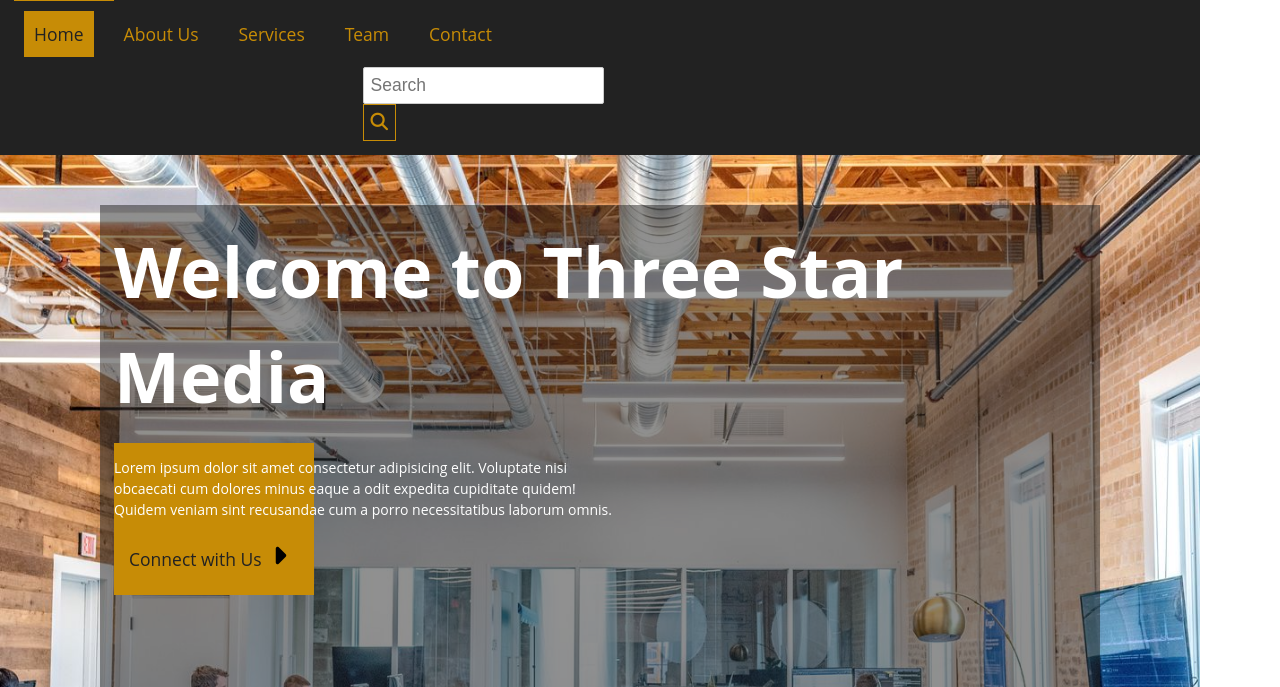
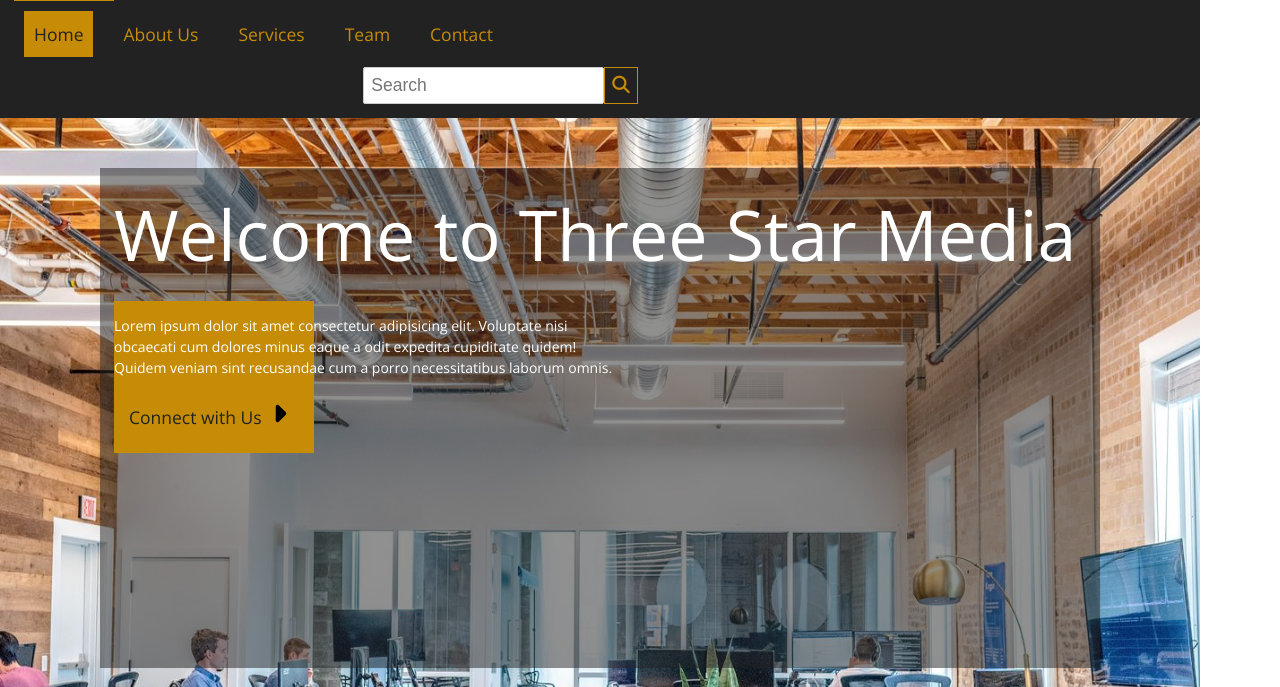
Before and after one commit to hannahalgonquin/final-project, a plain HTML site: page index.html in a window 1280 px wide. Shown: the part 113-800 px from the top of the page. Drawn offline with nearby package versions, Linux system fonts and the light colour scheme.

Commit message:
update 5

```diff
--- a/css/main.css
+++ b/css/main.css
@@ -1,3 +1,47 @@
+html, body, div, span, applet, object, iframe,
+h1, h2, h3, h4, h5, h6, p, blockquote, pre,
+a, abbr, acronym, address, big, cite, code,
+del, dfn, em, img, ins, kbd, q, s, samp,
+small, strike, strong, sub, sup, tt, var,
+b, u, i, center,
+dl, dt, dd, ol, ul, li,
+fieldset, form, label, legend,
+table, caption, tbody, tfoot, thead, tr, th, td,
+article, aside, canvas, details, embed,
+figure, figcaption, footer, header, hgroup,
+menu, nav, output, ruby, section, summary,
+time, mark, audio, video {
+	margin: 0;
+	padding: 0;
+	border: 0;
+	font-size: 100%;
+	font: inherit;
+	vertical-align: baseline;
+}
+/* HTML5 display-role reset for older browsers */
+article, aside, details, figcaption, figure,
+footer, header, hgroup, menu, nav, section {
+	display: block;
+}
+body {
+	line-height: 1;
+}
+ol, ul {
+	list-style: none;
+}
+blockquote, q {
+	quotes: none;
+}
+blockquote:before, blockquote:after,
+q:before, q:after {
+	content: '';
+	content: none;
+}
+table {
+	border-collapse: collapse;
+	border-spacing: 0;
+}
+
 * {
     box-sizing: border-box;
     margin: 0;
@@ -6,10 +50,17 @@
 }
 
 html, body {
+  font-family: "Open Sans", sans-serif;
+  font-optical-sizing: auto;
+  font-style: normal;
+  font-variation-settings:
+    "wdth" 100;
+}
+
+html, body {
     height: 100%;
     font-size: 14px;
     line-height: 1.5;
-    font-family: 'Open Sans', sans-serif;
 }
 
 img {
@@ -233,7 +284,7 @@ div.search button {
     text-decoration: none;
     font-size: 1.25rem;
     color: white;
-    padding: 10px;
+    padding: 5px;
 }
 
 .service-button button{
@@ -449,11 +500,21 @@ div.search button {
     color: #c78c06;
 }
 
+.footer.wrapper {
+    margin-right: auto;
+    margin-left: auto;
+}
+
 @media screen and (min-width:760px) {
 
     /* Header */
     .header {
         display: flex;
+    }
+
+    .div.container {
+        display: flex;
+        justify-content: space-between;
     }
 
     .logo {
@@ -464,9 +525,6 @@ div.search button {
     }
 
     /* Navigation */
-    .navigation {
-        flex: 1;
-    }
 
     nav.navigation ul {
         display: flex;
@@ -476,7 +534,6 @@ div.search button {
     /* Search */
 
     div.search {
-        display: block;
         flex-direction: row;
         width: 30%;
         flex: 1;
@@ -544,7 +601,6 @@ div.search button {
         grid: none;
     }
 
-
     /* Team Page */
 
     .team {
--- a/index.html
+++ b/index.html
@@ -5,6 +5,9 @@
     <meta name="viewport" content="width=device-width, initial-scale=1.0">
     <title>Final Project</title>
     <script src="https://kit.fontawesome.com/d1a7f4c59b.js" crossorigin="anonymous"></script>
+    <link rel="preconnect" href="https://fonts.googleapis.com">
+    <link rel="preconnect" href="https://fonts.gstatic.com" crossorigin>
+    <link href="https://fonts.googleapis.com/css2?family=Open+Sans:ital,wght@0,300..800;1,300..800&display=swap" rel="stylesheet">
     <link href="css/main.css" rel="stylesheet">
 </head>
 <body>
@@ -25,11 +28,11 @@
                 <li><a href="#contact">Contact</a></li>
             </ul>
             </nav>
-        </div>
-        <div class="search">
+            </div>
+            <div class="search">
             <input type="text" placeholder="Search">
             <button type="submit"><i class="fa-solid fa-magnifying-glass"></i></button>
-        </div>
+            </div>
         </div>
     </header>
 
@@ -48,6 +51,7 @@
             </div>
         </div>
         </div>
+        </div>
     </section>
 
     <!--About Page: Text is black color, background light yellow -->
@@ -61,7 +65,6 @@
             </div>
         </div>
     </section>
-    </div>
 
     <!--Services Page: Text is black color, background light yellow
     Use Grid-->
@@ -132,6 +135,7 @@
             <button type="submit"><i class="fa-solid fa-caret-right"></i></button>
             </div>
             </div>
+            </div>
         </div>
     </section>
 
@@ -184,6 +188,7 @@
         </div>
         </div>
         </div>
+    </section>
 
     <!--Hours: Table, border -->
     <div class="hours">
@@ -211,13 +216,11 @@
     </div>
 
     <!--Location: embed Google Maps-->
-    <div class="location">
+    <section class="location">
         <div class="wrapper">
         <h3>Location</h3>
-        <iframe src="https://www.google.com/maps/embed?pb=!1m18!1m12!1m3!1d11215.774923740884!2d-75.76520397777234!3d45.34994811906839!2m3!1f0!2f0!3f0!3m2!1i1024!2i768!4f13.1!3m3!1m2!1s0x4cce0718cc4a6ad7%3A0xc6cc467725843e2b!2sAlgonquin%20College%20-%20Ottawa%20Campus!5e0!3m2!1sen!2sca!4v1711826263626!5m2!1sen!2sca" width="600" height="450" style="border:0;" allowfullscreen="" loading="lazy" referrerpolicy="no-referrer-when-downgrade"></iframe>    </div>
-        </div>
+        <iframe src="https://www.google.com/maps/embed?pb=!1m18!1m12!1m3!1d11215.774923740884!2d-75.76520397777234!3d45.34994811906839!2m3!1f0!2f0!3f0!3m2!1i1024!2i768!4f13.1!3m3!1m2!1s0x4cce0718cc4a6ad7%3A0xc6cc467725843e2b!2sAlgonquin%20College%20-%20Ottawa%20Campus!5e0!3m2!1sen!2sca!4v1711826263626!5m2!1sen!2sca" width="600" height="450" style="border:0;" allowfullscreen="" loading="lazy" referrerpolicy="no-referrer-when-downgrade"></iframe>
     </div>
-    </section>
 
     <!--Footer-->
     <footer>
@@ -229,5 +232,6 @@
         </div>
         </div>
     </footer>
+    </section>
 </body>
 </html>
```
